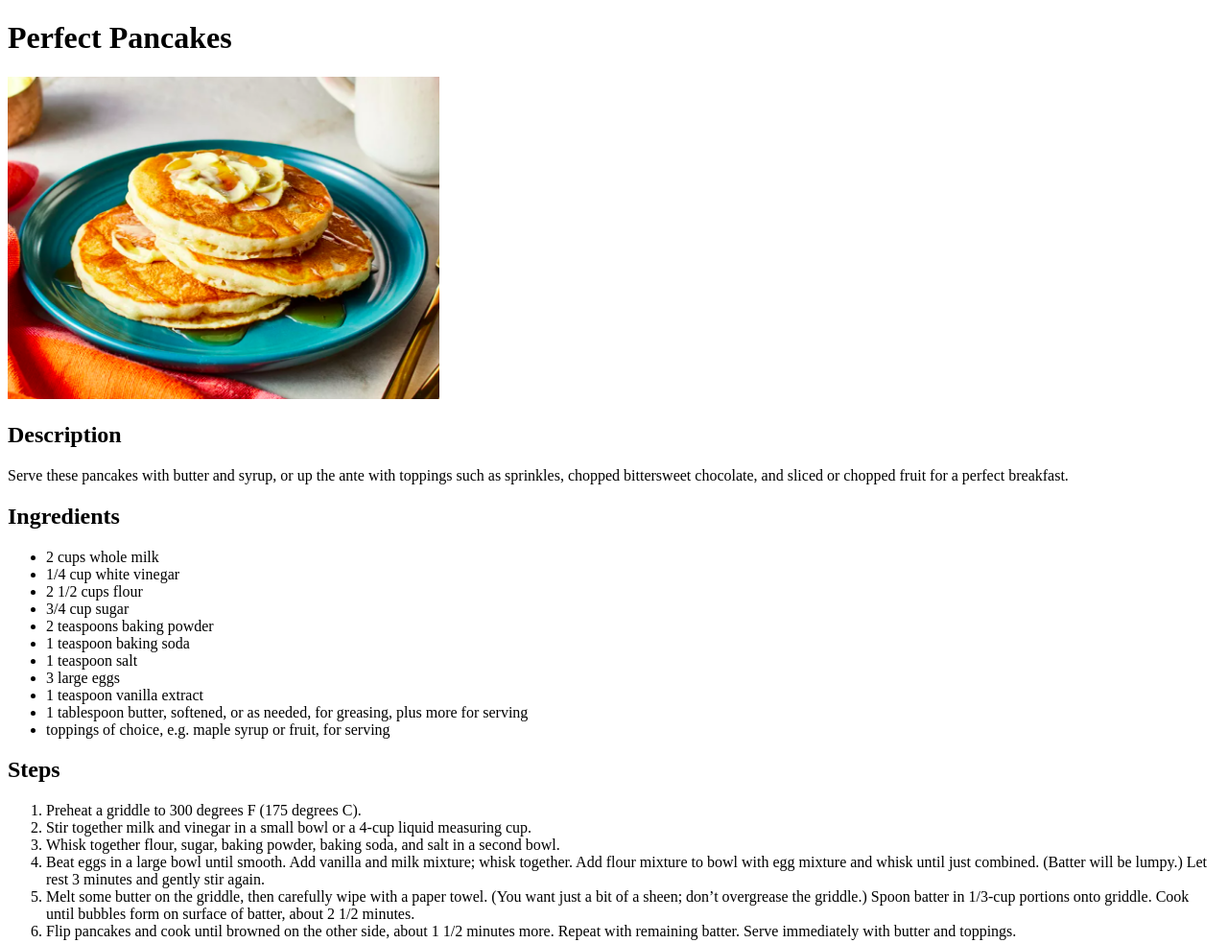
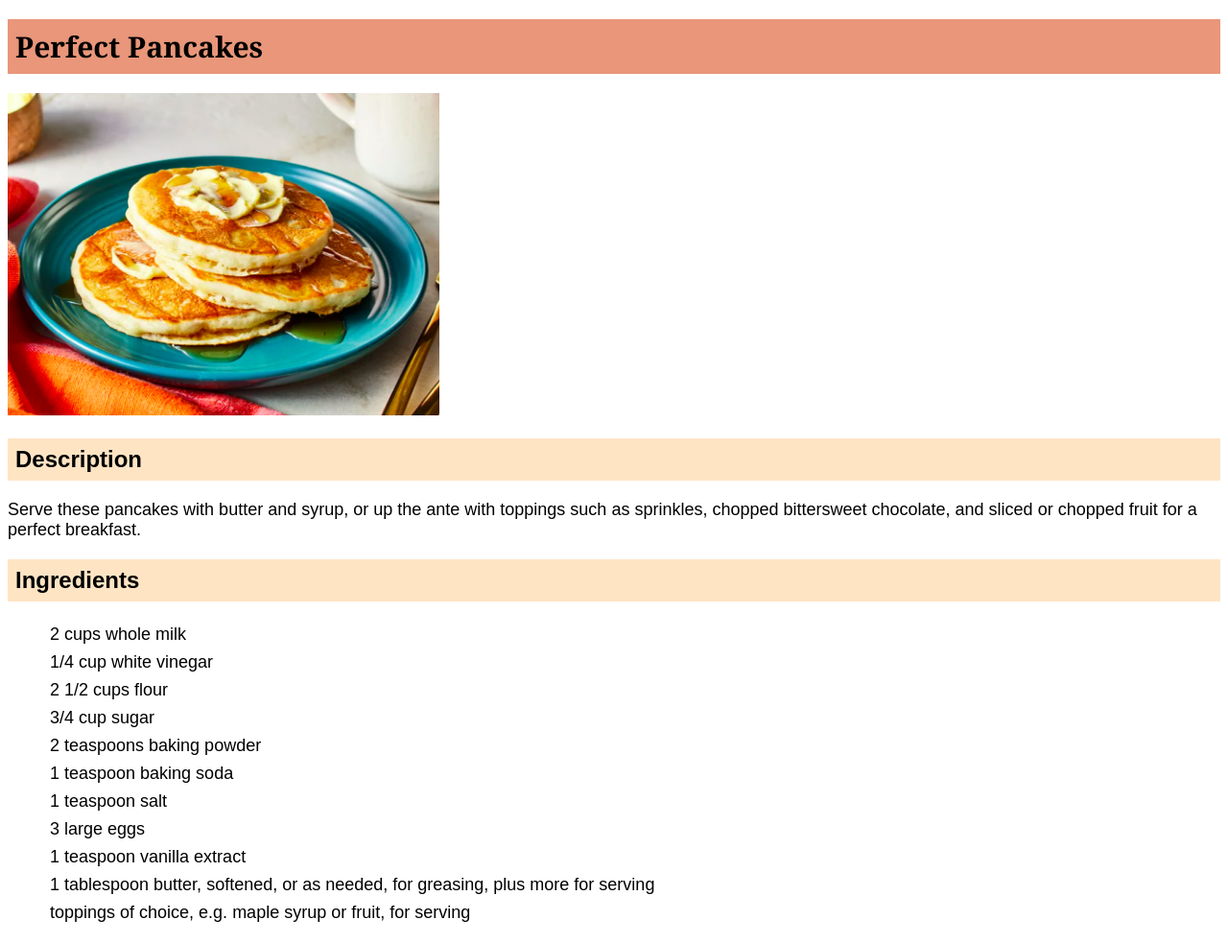
Before and after one commit to josfam/odin-recipes, a plain HTML site: page recipes/perfect-pancakes.html in a window 1280 px wide. Shown: the top 983 px of the page at 96% size. Drawn offline with Linux system fonts and the light colour scheme.

Commit message:
Add styling to pancakes and noodle soup recipes

```diff
--- a/recipes/perfect-pancakes.html
+++ b/recipes/perfect-pancakes.html
@@ -3,15 +3,16 @@
 <head>
 	<meta charset="UTF-8">
 	<meta name="viewport" content="width=device-width, initial-scale=1.0">
+	<link rel="stylesheet" href="../css/style.css">
 	<title>Perfect Pancakes</title>
 </head>
 <body>
-	<h1>Perfect Pancakes</h1>
+	<h1 class="recipe-title">Perfect Pancakes</h1>
 	<img src="./recipe-images/perfect-pancakes.png" width="450px">
-	<h2>Description</h2>
-	<p>Serve these pancakes with butter and syrup, or up the ante with toppings such as sprinkles, chopped bittersweet chocolate, and sliced or chopped fruit for a perfect breakfast.</p>
-	<h2>Ingredients</h2>
-	<ul>
+	<h2 class="section">Description</h2>
+	<p class="description">Serve these pancakes with butter and syrup, or up the ante with toppings such as sprinkles, chopped bittersweet chocolate, and sliced or chopped fruit for a perfect breakfast.</p>
+	<h2 class="section">Ingredients</h2>
+	<ul class="ingredients">
 		<li>2 cups whole milk</li>
 		<li>1/4 cup white vinegar</li>
 		<li>2 1/2 cups flour</li>
@@ -24,8 +25,8 @@
 		<li>1 tablespoon butter, softened, or as needed, for greasing, plus more for serving</li>
 		<li>toppings of choice, e.g. maple syrup or fruit, for serving</li>
 	</ul>
-	<h2>Steps</h2>
-	<ol>
+	<h2 class="section">Steps</h2>
+	<ol class="steps">
 		<li>Preheat a griddle to 300 degrees F (175 degrees C).</li>
 		<li>Stir together milk and vinegar in a small bowl or a 4-cup liquid measuring cup.</li>
 		<li>Whisk together flour, sugar, baking powder, baking soda, and salt in a second bowl.</li>
```
Also changed, not shown: recipes/quick-easy-chicken-noodle-soup.html (+8 -7 lines).
